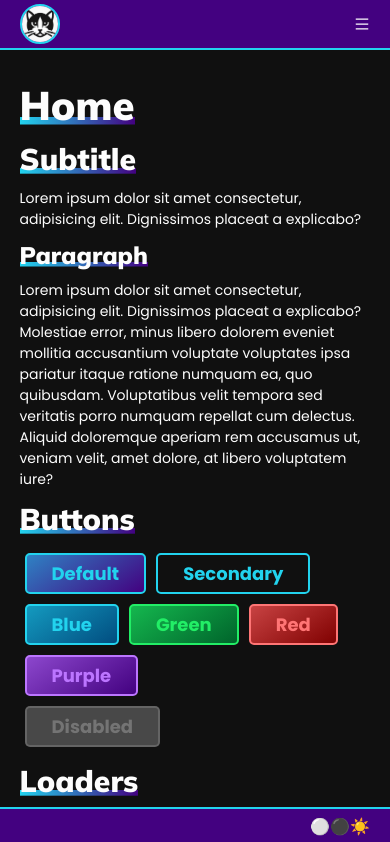
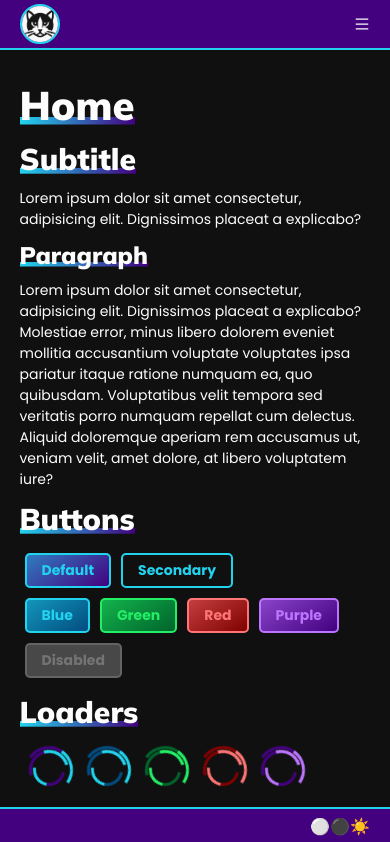
Before and after one commit to irenealcaine/template-navbar, a React (Create React App) app: page / in a window 390 px wide. Shown: the top 842 px of the page. Built offline with nearby package versions, Linux system fonts and the light colour scheme.

Commit message:
Update Button.scss

```diff
--- a/src/Components/Button/Button.scss
+++ b/src/Components/Button/Button.scss
@@ -173,3 +173,10 @@
     }
   }
 }
+
+@media screen and (max-width: 768px) {
+  .button {
+    font-size: 14px;
+    padding: 5px 15px;
+  }
+}
```
